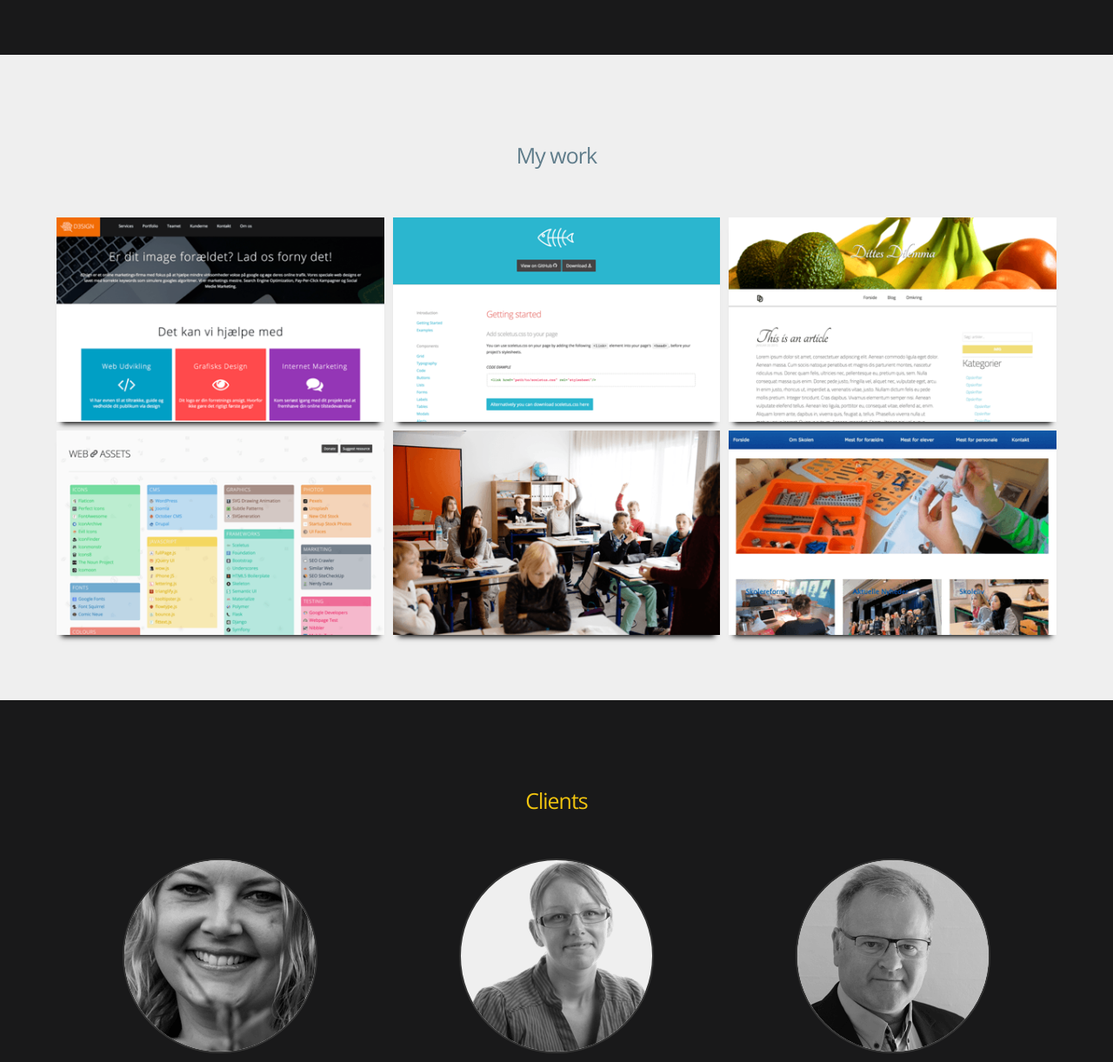
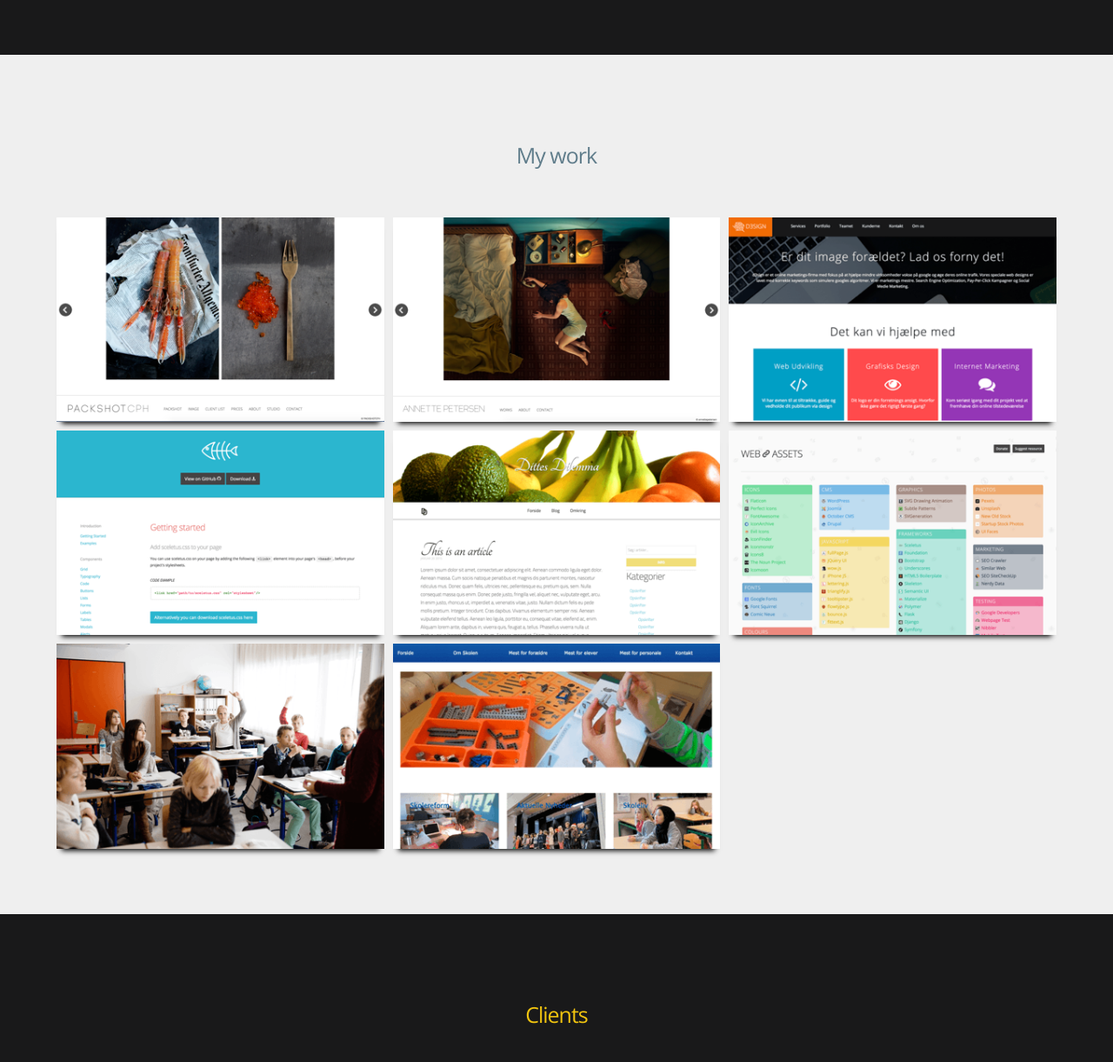
Before and after one commit to triss90405/tristanwhite.info, a PHP site: page / in a window 1280 px wide. Shown: the part 1812-3033 px from the top of the page at 87% size. Run offline with PHP 8.4, Linux system fonts and the light colour scheme; some libraries are stand-ins or nearby versions.

Commit message:
Updating portfolio

```diff
--- a/parts/work.php
+++ b/parts/work.php
@@ -8,10 +8,28 @@
 
 		<div class="row projects">
 
+			<a href="http://www.packshotcph.com/" target="_target">
+			<div class="col-m-4 col-xs-6">
+				<div class="prj-item">
+					<div class="prj-overlay">Packshot CPH</div>
+					<img src="img/projects/prj8/thumb.png" class="sceletus-img" alt="d3sign">
+				</div>
+			</div>
+			</a>
+
+			<a href="http://www.annettepetersen.dk/" target="_target">
+			<div class="col-m-4 col-xs-6">
+				<div class="prj-item">
+					<div class="prj-overlay">Annette Petersen</div>
+					<img src="img/projects/prj7/thumb.png" class="sceletus-img" alt="d3sign">
+				</div>
+			</div>
+			</a>
+
 			<a href="http://d3sign.dk" target="_target">
 			<div class="col-m-4 col-xs-6">
 				<div class="prj-item">
-					<div class="prj-overlay">D3sign<br> <br> <span class="tag">Concept</span> </div>
+					<div class="prj-overlay">D3sign</div>
 					<img src="img/projects/prj1/thumb.png" class="sceletus-img" alt="d3sign">
 				</div>
 			</div>
```
Also changed, not shown: img/projects/prj7/thumb.png (added), img/projects/prj8/thumb.png (added).
